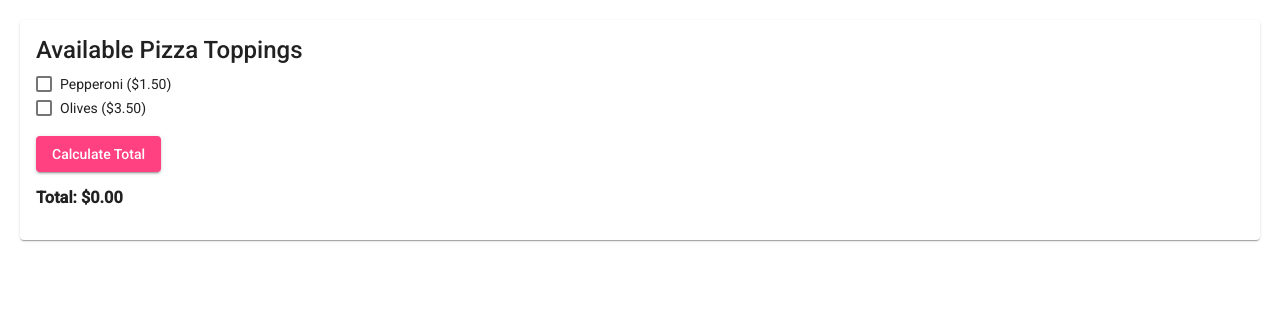
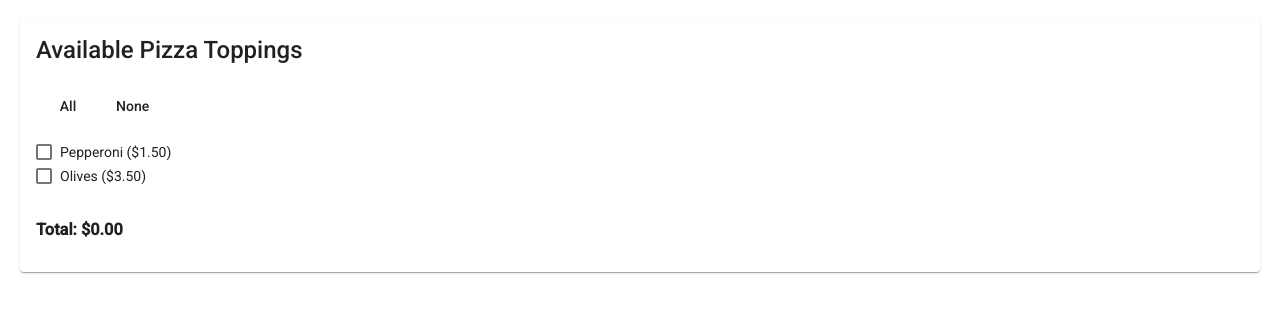
Before and after one commit to 2019-fall-jsf-th/components, an Angular app: page / in a window 1280 px wide. Shown: the top 312 px of the page. Built offline with nearby package versions, Linux system fonts and the light colour scheme.

Commit message:
All/None and auto calc total...

```diff
--- a/src/app/pizza-topping/pizza-topping.component.html
+++ b/src/app/pizza-topping/pizza-topping.component.html
@@ -3,6 +3,21 @@
          Available Pizza Toppings
      </mat-card-title>
      <mat-card-content>
+        <br>
+        <button
+            mat-button
+            (click)='checkAllToppings()'
+        >
+            All
+        </button>
+         <button
+             mat-button
+             (click)='unCheckAllToppings()'
+             >
+             None
+        </button>
+         <br>
+         <br>
         <div
             *ngFor='let pt of availablePizzaToppings'
         >
@@ -17,13 +32,13 @@
         </div>
         <br>
         <div>
-            <button
+            <!-- <button
                 mat-raised-button
                 color='accent'
                 (click)='calculateTotal()'
             >
                 Calculate Total
-            </button>
+            </button> -->
             <h3>Total: {{ total | currency }}</h3>
         </div>
      </mat-card-content>
--- a/src/app/pizza-topping/pizza-topping.component.ts
+++ b/src/app/pizza-topping/pizza-topping.component.ts
@@ -32,14 +32,22 @@ export class PizzaToppingComponent implements OnInit {
     console.log(this.availablePizzaToppings);
   }
 
-  total = 0;
-  calculateTotal() {
-    this.total = this.availablePizzaToppings
+  // total = 0;
+  // calculateTotal() {
+    get total() {
+    return this.availablePizzaToppings
       .filter(x => x.checked)
       .reduce(
         (acc, x) => acc + x.price
         , 0
-      )
-    ;
+      );
+  }
+
+  checkAllToppings() {
+    this.availablePizzaToppings = this.availablePizzaToppings.map(x => ({...x, checked: true}));
+  }
+
+  unCheckAllToppings() {
+    this.availablePizzaToppings = this.availablePizzaToppings.map(x => ({...x, checked: false}));
   }
 }
```
